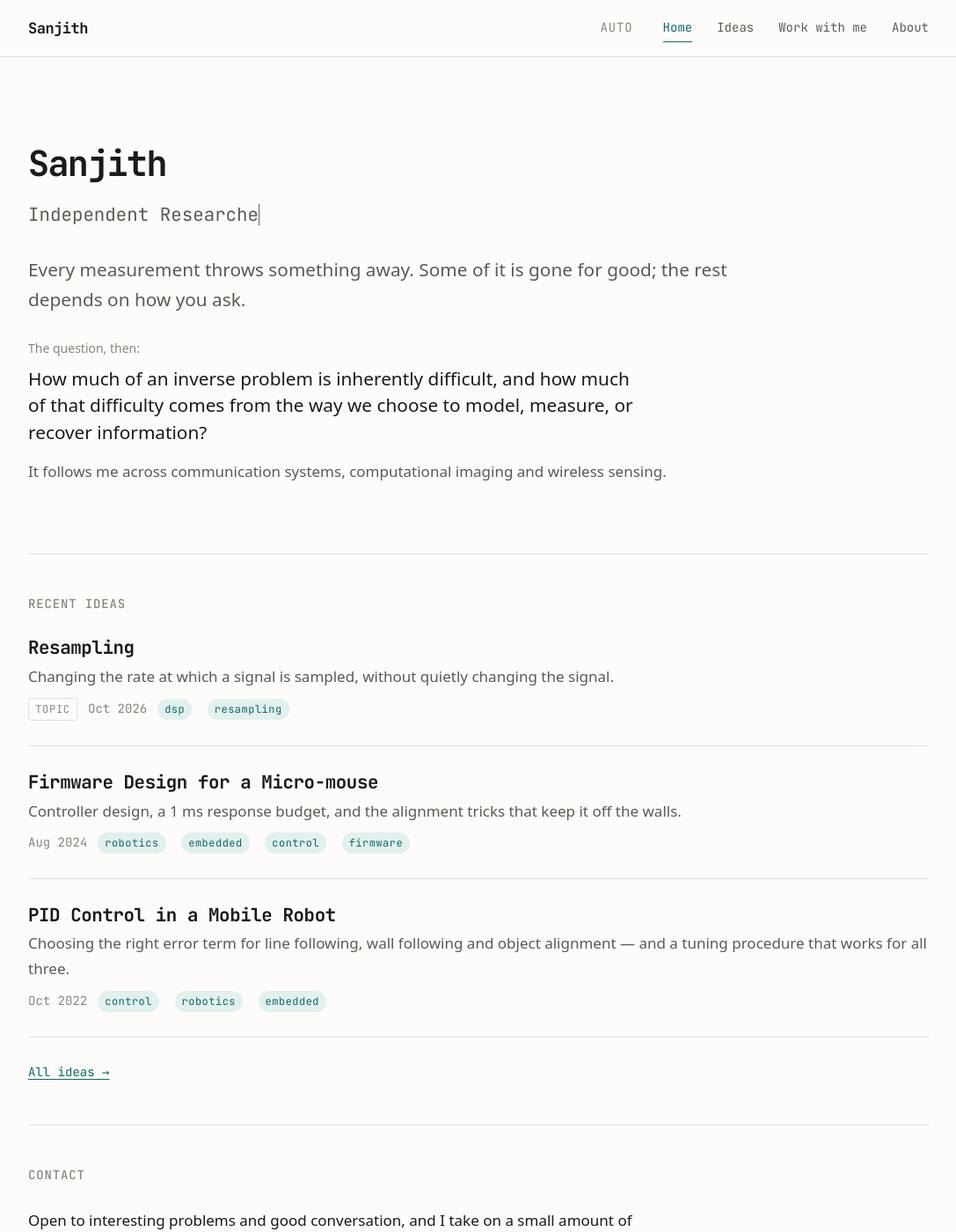
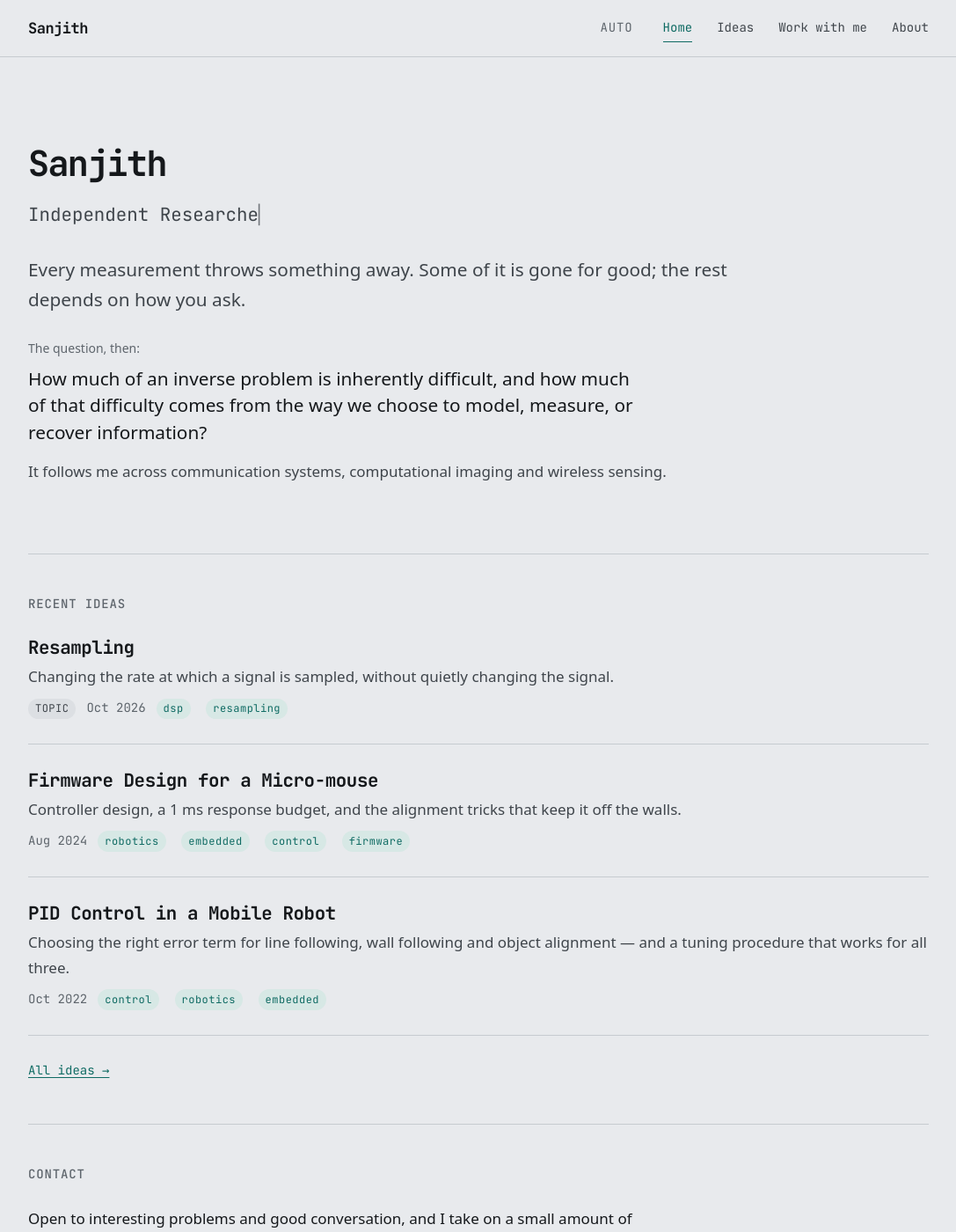
Before and after one commit to sanjith1999/sanjith1999.github.io, a Jekyll site: the page built from index.html, in a window 1280 px wide and 1400 px high. Shown: the whole window at 88% size, without its empty margins (96-1183 px from the left). Built offline with Jekyll 4.4.1, drawn with Linux system fonts in a browser that asks for light colours; some web fonts are replaced.

Commit message:
WIP002: Make grey the light theme, and make it legible
Drops the cream palette: grey now sits on :root, so choosing it only has
to exist as a name. Text is darkened throughout, because grey-on-grey
loses the hue separation the cream palette was relying on — muted now
measures 8.1:1 against the ground and faint 4.9:1, from 7.5 and 3.1.

The Topic badge was an outlined rectangle sitting beside rounded pills,
and its border was near-invisible on the dark ground. It now takes the
pill's shape with a neutral sunk fill: 7.3:1 in grey, 6.6:1 in dark.

Co-Authored-By: Claude Opus 5 <noreply@anthropic.com>

```diff
--- a/_includes/head.html
+++ b/_includes/head.html
@@ -23,7 +23,7 @@
 {%- endif %}
 <meta name="twitter:card" content="{% if page.cover %}summary_large_image{% else %}summary{% endif %}">
 
-<meta name="theme-color" content="#fdfcfa" media="(prefers-color-scheme: light)">
+<meta name="theme-color" content="#e8eaed" media="(prefers-color-scheme: light)">
 <meta name="theme-color" content="#16171b" media="(prefers-color-scheme: dark)">
 
 <link rel="preconnect" href="https://fonts.googleapis.com">
--- a/assets/css/main.css
+++ b/assets/css/main.css
@@ -18,15 +18,18 @@
 :root {
   color-scheme: light;
 
-  --bg:        #fdfcfa;
-  --bg-sunk:   #f4f2ee;
-  --ink:       #1b1a18;
-  --ink-muted: #5d5a54;
-  --ink-faint: #8a867e;
-  --rule:      #e4e0d8;
+  /* Grey. Text sits well clear of the ground: muted at about
+     8:1 and faint at about 4.9:1, because grey-on-grey loses the hue
+     separation that carried the old cream palette. */
+  --bg:        #e8eaed;
+  --bg-sunk:   #dcdfe3;
+  --ink:       #15181b;
+  --ink-muted: #3f454b;
+  --ink-faint: #5e656c;
+  --rule:      #c6cbd0;
   --accent:    #0f6b63;
-  --accent-soft: #e2f0ee;
-  --select:    #d8ece9;
+  --accent-soft: #d7e8e5;
+  --select:    #c3e3de;
 
   /* Rouge tokens live in the palette too, or code keeps one theme's
      colours while the page around it changes. */
@@ -99,21 +102,10 @@
   }
 }
 
-/* Grey: the same light structure on a cool neutral ground. The accent
-   and the code colours carry over from `:root` unchanged — they were
-   drawn for a light background and still read on this one. */
-:root[data-theme="grey"] {
-  color-scheme: light;
-
-  --bg:        #eef0f2;
-  --bg-sunk:   #e3e6e9;
-  --ink:       #1b1e21;
-  --ink-muted: #545a60;
-  --ink-faint: #848b92;
-  --rule:      #d3d7db;
-  --accent-soft: #dcebe9;
-  --select:    #cce6e2;
-}
+/* Grey is the palette on `:root`, so choosing it only needs to exist as a
+   name — the attribute switches the dark media query off and the default
+   applies. A future light theme would declare its own tokens here. */
+:root[data-theme="grey"] { color-scheme: light; }
 
 :root[data-theme="dark"] {
   color-scheme: dark;
@@ -387,10 +379,13 @@ h3 { font-size: var(--step-1); letter-spacing: -0.02em; }
 
 /* --- Topics --------------------------------------------------------------- */
 /* A topic is open-ended: the badge says it is ongoing, never how long. */
+/* Shaped like the .tag pills it sits next to, but neutral rather than
+   accented, so it reads as a different kind of label and not a tag. The
+   outlined version read as a stray box in light and vanished in dark. */
 .topic-badge {
-  font-family: var(--ui); font-size: 0.75rem; letter-spacing: 0.06em;
-  text-transform: uppercase; color: var(--ink-faint);
-  padding: 0.1rem 0.45rem; border: 1px solid var(--rule); border-radius: 3px;
+  font-family: var(--ui); font-size: 0.75rem; letter-spacing: 0.04em;
+  text-transform: uppercase; color: var(--ink-muted);
+  background: var(--bg-sunk); padding: 0.1rem 0.5rem; border-radius: 999px;
 }
 .eyebrow-sep { color: var(--rule); }
 .topic-articles { margin-top: var(--space-5); padding-top: var(--space-3); border-top: 1px solid var(--rule); }
--- a/assets/js/main.js
+++ b/assets/js/main.js
@@ -26,7 +26,7 @@
   /* Add a theme by appending its name here and adding the matching
      :root[data-theme="name"] block in main.css. "auto" means no attribute,
      which hands the page back to prefers-color-scheme. */
-  var THEMES = ['auto', 'light', 'grey', 'dark'];
+  var THEMES = ['auto', 'grey', 'dark'];
   var themeButton = document.querySelector('[data-theme-toggle]');
 
   function storedTheme() {
```
